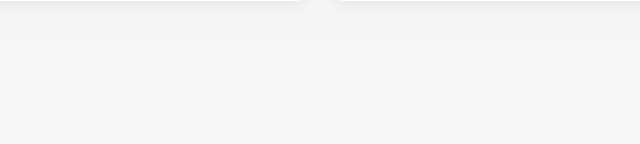
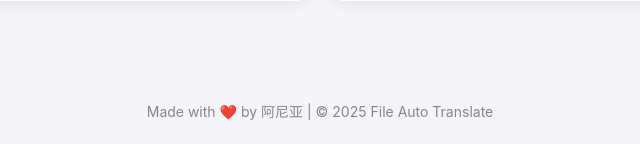
Before and after one commit to dreamfeelings/file-auto-translate, a Flask app: page / in a window 1280 px wide. Shown: the part 1260-1404 px from the top of the page, without its empty margins (320-960 px from the left). Before the commit the page ends 1263 px from the top, so only its background shows below. Run offline with Flask 3, Linux system fonts and the light colour scheme.

Commit message:
docs: 添加作者信息 - 阿尼亚

```diff
--- a/templates/index.html
+++ b/templates/index.html
@@ -130,6 +130,11 @@
         </div>
     </div>
 
+    <!-- 页脚 -->
+    <footer style="text-align: center; padding: 20px; color: #86868B; font-size: 14px; margin-top: 40px;">
+        <p>Made with ❤️ by 阿尼亚 | © 2025 File Auto Translate</p>
+    </footer>
+
     <!-- 图片放大预览模态框 -->
     <div class="image-modal" id="imageModal" onclick="closeImageModal()">
         <span class="modal-close">&times;</span>
```
Also changed, not shown: README.md.
